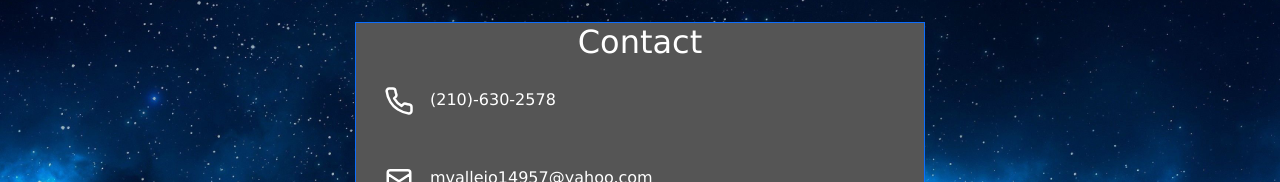
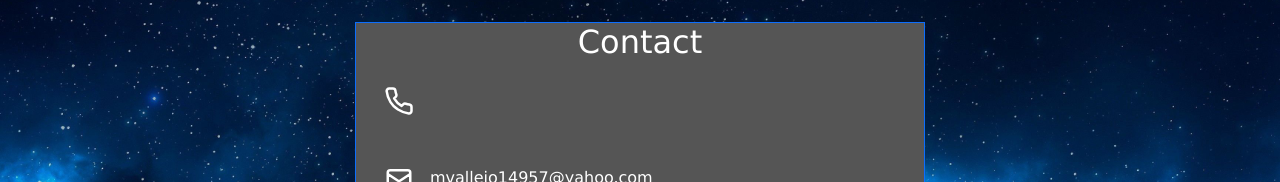
Before and after one commit to Mvalljo/HW2-ProfessionalPortfolio-MV, a React (Create React App) app: page /contact in a window 1280 px wide. Shown: the part 146-328 px from the top of the page. Built offline with nearby package versions, Linux system fonts and the light colour scheme.

Commit message:
Update Contact page

```diff
--- a/src/components/Contact.js
+++ b/src/components/Contact.js
@@ -42,7 +42,7 @@ function AboutMe() {
           <h2 className="text-center">Contact</h2>
           <p className="text-left">
             <FiPhone fontSize="30px" className="m-3" />
-            (210)-630-2578
+
           </p>
           <p className="text-left">
             <HiOutlineMail fontSize="30px" className="m-3" />
```
